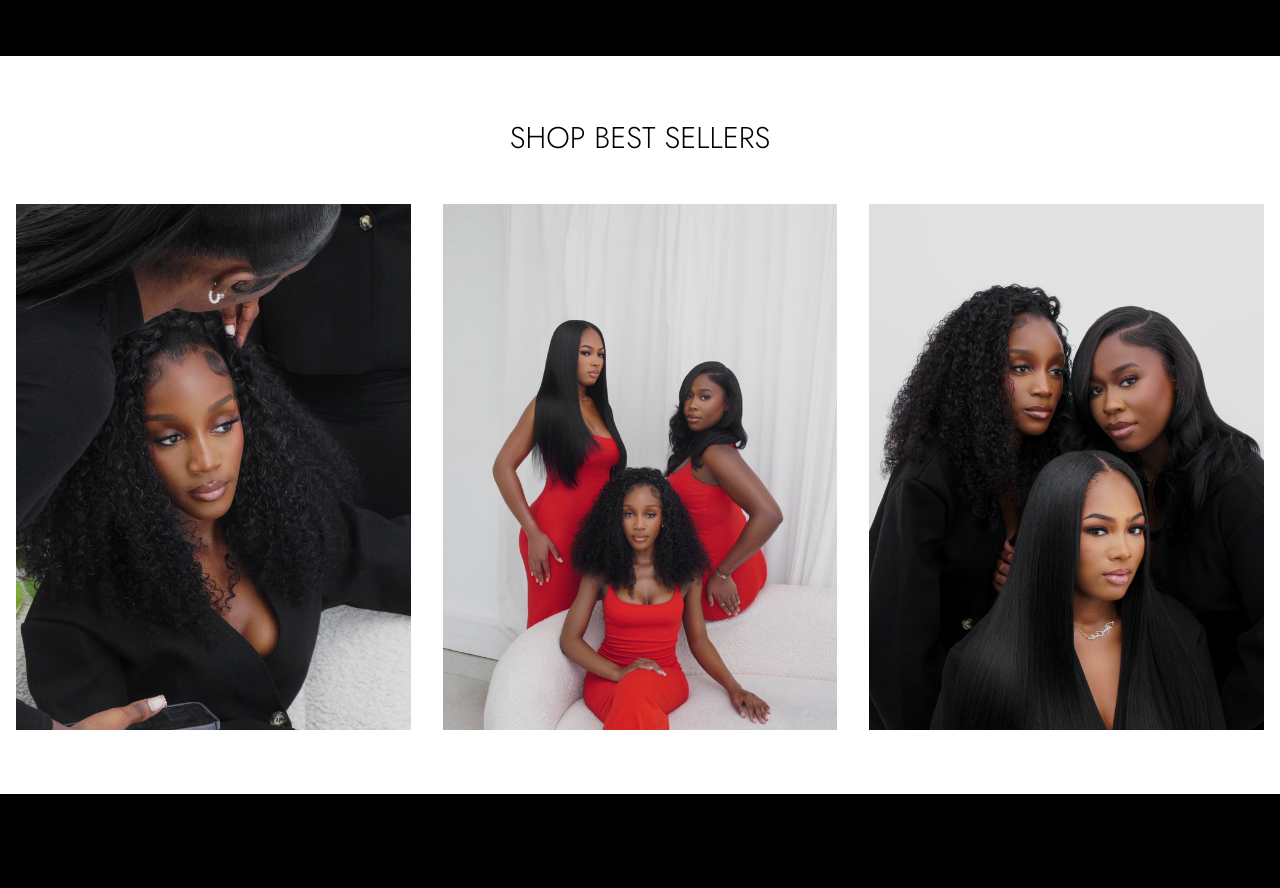
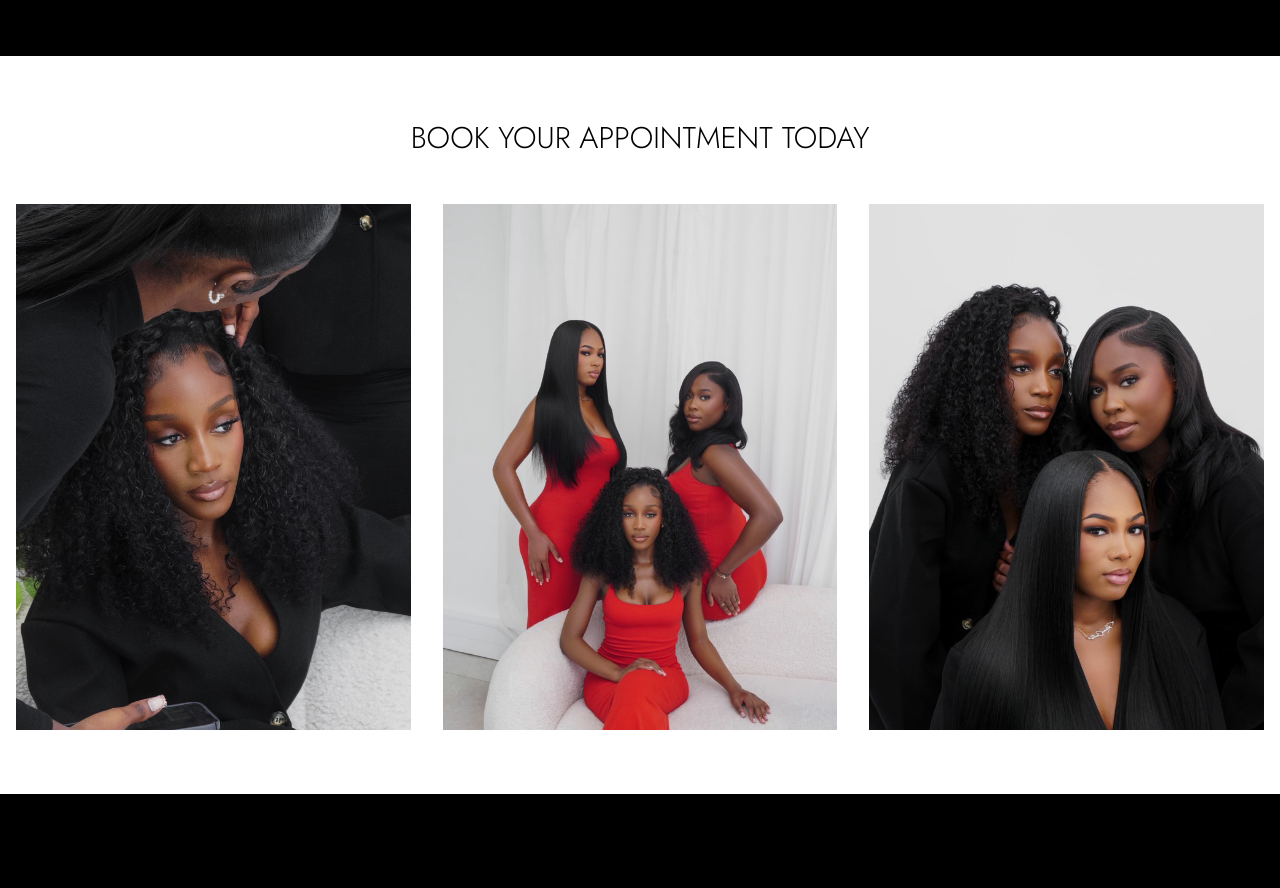
Before and after one commit to davidbanjo13-design/tbt-web, a Next.js app: page / in a window 1280 px wide. Shown: the part 1800-2688 px from the top of the page. Built offline with nearby package versions, Linux system fonts and the light colour scheme.

Commit message:
Update section heading to 'BOOK YOUR APPOINTMENT TODAY'

```diff
--- a/src/app/page.tsx
+++ b/src/app/page.tsx
@@ -70,7 +70,7 @@ export default function Home() {
 
       {/* Product Grid */}
       <section className="container mx-auto px-4 py-16">
-        <h2 className="text-3xl font-light text-center mb-12">SHOP BEST SELLERS</h2>
+        <h2 className="text-3xl font-light text-center mb-12">BOOK YOUR APPOINTMENT TODAY</h2>
         <div className="grid grid-cols-1 md:grid-cols-3 gap-8">
           {/* First Product */}
           <div className="relative group">
```
